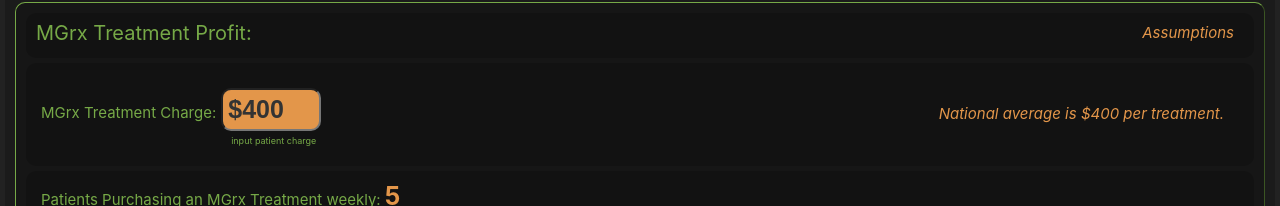
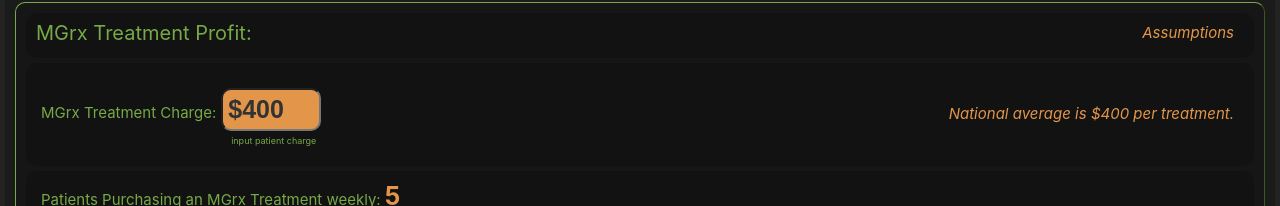
Before and after one commit to JSonGITHUB/roicalculator, a React (Create React App) app: page /roicalculator/MGrxROI in a window 1280 px wide. Shown: the part 201-407 px from the top of the page. Built offline with nearby package versions, Linux system fonts and the light colour scheme.

Commit message:
treatment assumption display shift

```diff
--- a/src/components/eye/ROICalculator.js
+++ b/src/components/eye/ROICalculator.js
@@ -486,7 +486,7 @@
                                                     <div className='copyright contentRight mr-5'>input patient charge</div>
                                                 </div>
                                             </div>
-                                            <div className='flex2Column columnRightAlign mr-10 color-roiOrange size15 i pr-10'>
+                                            <div className='flex2Column columnRightAlign mr-10 color-roiOrange size15 i'>
                                                 National average is $400 per treatment.
                                             </div>
                                         </div>
```
Also changed, not shown: 7 other files (tests, documents, lock files or other folders).
